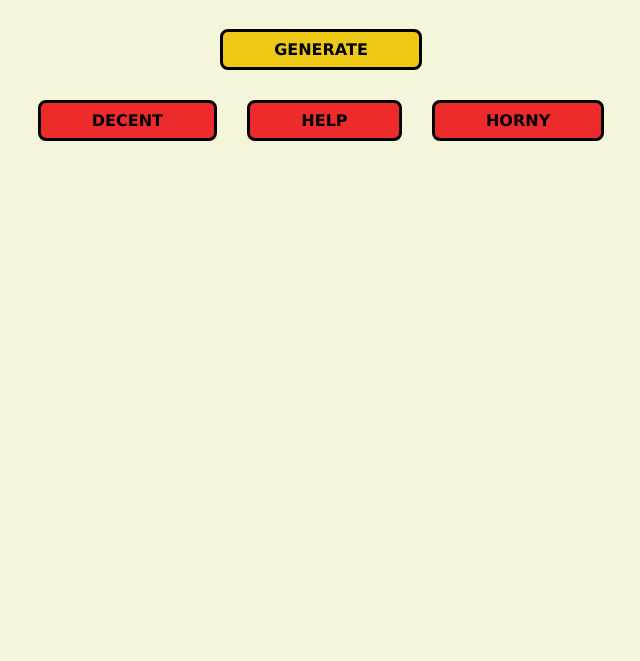
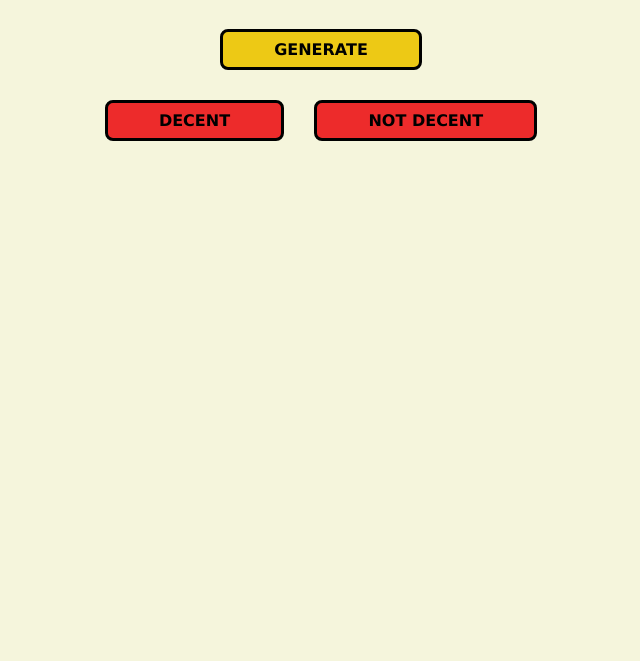
Before and after one commit to r0hanr0n/ANIME_WAIFU, a plain HTML site: page index.html in a window 1280 px wide. Shown: the part 139-800 px from the top of the page, without its empty margins (319-959 px from the left). Drawn offline with Linux system fonts and the light colour scheme.

Commit message:
Update index.html

```diff
--- a/index.html
+++ b/index.html
@@ -21,8 +21,8 @@
 
     <div class="categ">
         <button onclick="categoryChange('decent')">DECENT</button>
-        <button onclick="help()">HELP</button>
-        <button onclick="categoryChange('horny')">HORNY</button>
+<!--         <button onclick="help()">HELP</button> -->
+        <button onclick="categoryChange('horny')">NOT DECENT</button>
     </div>
 
     <script src="index.js"></script>
```
